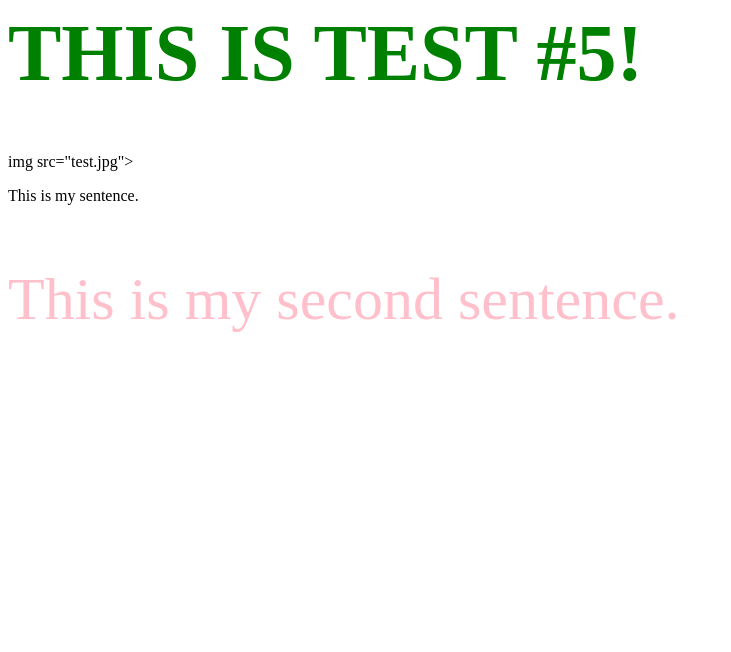
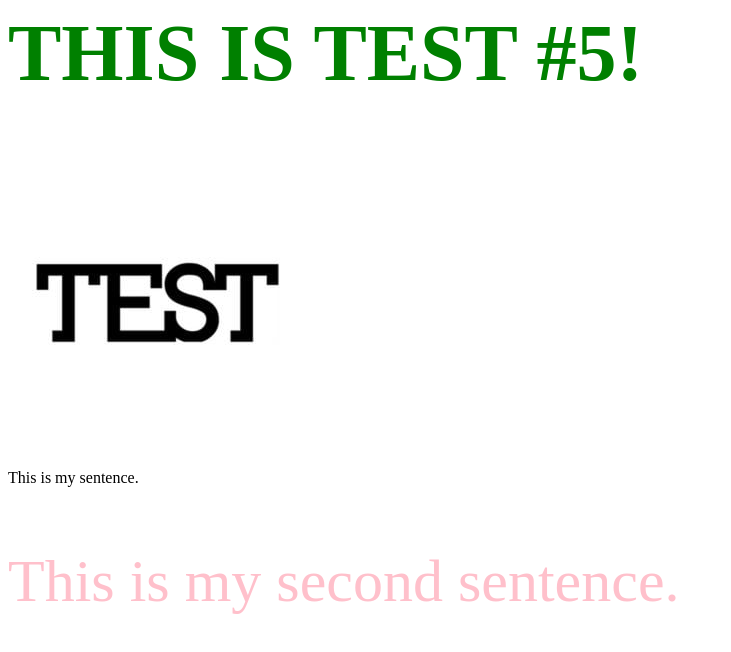
Before and after one commit to mariana-28/test5, a plain HTML site: page index.html in a window 1280 px wide. Shown: the whole page, without its empty margins (0-731 px from the left). Drawn offline with Linux system fonts and the light colour scheme.

Commit message:
added file

```diff
--- a/index.html
+++ b/index.html
@@ -7,7 +7,7 @@ href="style.css">
 </head>
 <body>
 <h1>THIS IS TEST #5!</h1>
-img src="test.jpg">
+<img src="test.jpg">
 <p>This is my sentence.</p>
 <p id="special">This is my second sentence.</p>
 </body>
```
